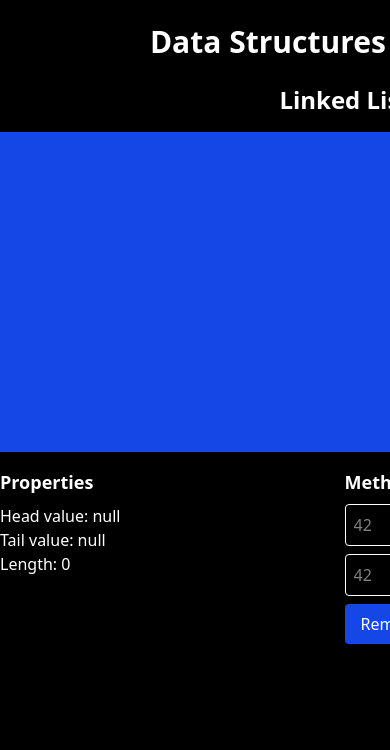
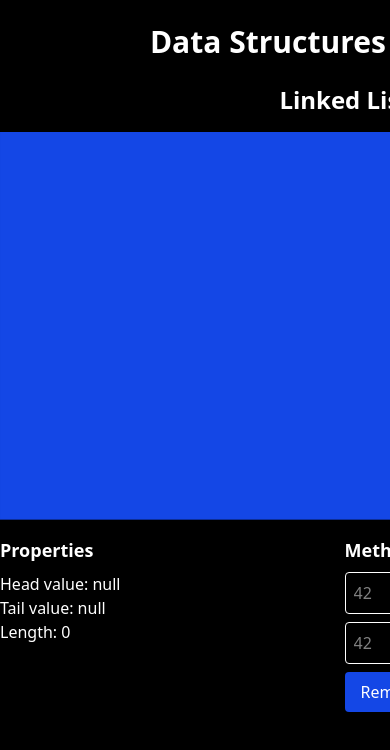
Before and after one commit to shanemcfadden/data-structures-visualizer, a React (Vite) app: page / in a window 390 px wide. Shown: the top 750 px of the page. Built offline with nearby package versions, Linux system fonts and the light colour scheme.

Commit message:
Make SVG responsive

```diff
--- a/src/components/Svg/Defs/ArrowHead.tsx
+++ b/src/components/Svg/Defs/ArrowHead.tsx
@@ -23,4 +23,4 @@ export const ArrowHead = () => (
 export const ARROW_HEAD_DEF_ID = "arrow";
 export const ARROW_HEAD_REF = `url(#${ARROW_HEAD_DEF_ID})`;
 
-export const ARROW_HEAD_LENGTH = 6;
+export const ARROW_HEAD_LENGTH = 8;
--- a/src/components/Svg/Shapes/Arrow.tsx
+++ b/src/components/Svg/Shapes/Arrow.tsx
@@ -18,7 +18,7 @@ export const Arrow = ({
     x2={endPointer ? x2 - ARROW_HEAD_LENGTH : x2}
     y1={y1}
     y2={y2}
-    stroke-width="5"
+    stroke-width={8}
     marker-end={endPointer ? ARROW_HEAD_REF : "none"}
   />
 );
--- a/src/components/Svg/SvgCanvas.tsx
+++ b/src/components/Svg/SvgCanvas.tsx
@@ -1,13 +1,12 @@
 import type { PropsWithChildren } from "react";
 
-export const HEIGHT = 320;
-export const WIDTH = 640;
+export const HEIGHT = 900;
+export const WIDTH = 1600;
 
 export const SvgCanvas = ({ children }: PropsWithChildren) => (
   <svg
     version="1.1"
-    width={WIDTH}
-    height={HEIGHT}
+    viewBox={`0 0 ${WIDTH} ${HEIGHT}`}
     xmlns="http://www.w3.org/2000/svg"
   >
     {children}
--- a/src/views/DataStructureViewer.tsx
+++ b/src/views/DataStructureViewer.tsx
@@ -9,7 +9,7 @@ type DataStructureViewerProps = {
 };
 
 export const DataStructureViewer = ({ list }: DataStructureViewerProps) => {
-  const PADDING = 50;
+  const PADDING = 120;
 
   const numberOfCircles = list.length;
 
@@ -32,7 +32,7 @@ export const DataStructureViewer = ({ list }: DataStructureViewerProps) => {
     }),
   );
 
-  const CIRCLE_ARROW_PADDING = 5;
+  const CIRCLE_ARROW_PADDING = 12;
 
   const arrows = circles
     .reduce<{
```
